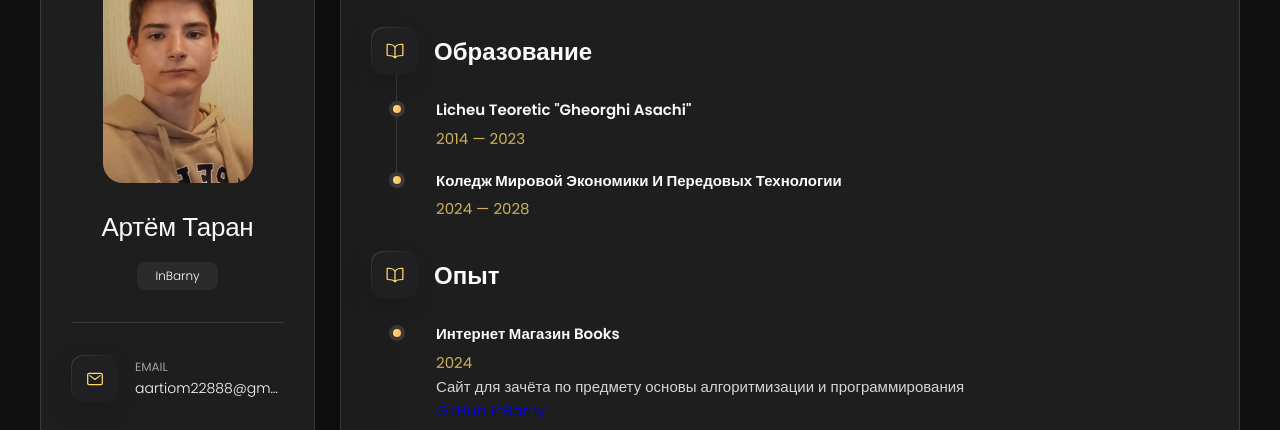
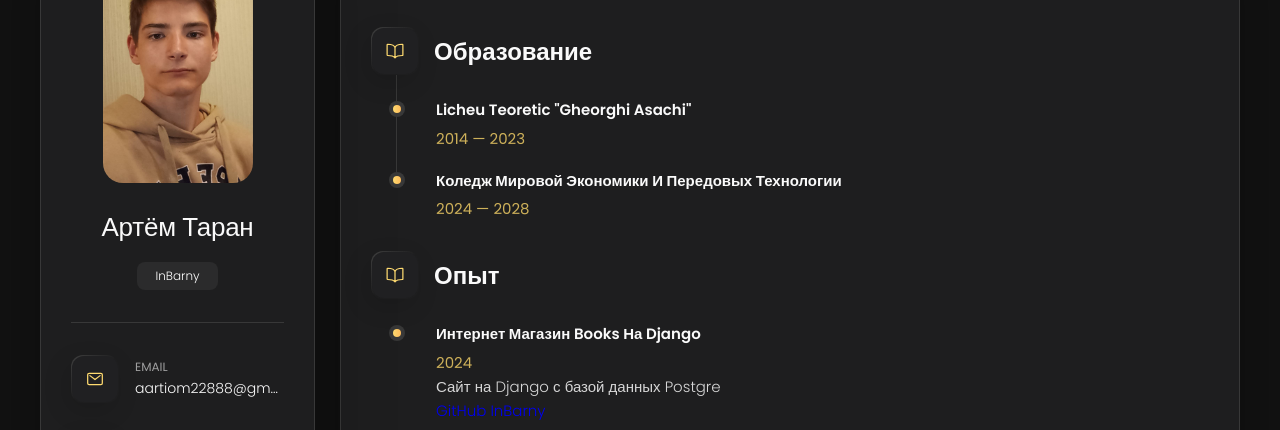
Before and after one commit to InBarny/rezume, a plain HTML site: page index.html in a window 1280 px wide. Both pictures are taken after a click on the button "Информация". Shown: the part 162-592 px from the top of the page. Drawn offline with nearby package versions, Linux system fonts and the light colour scheme; a web font is replaced by a local one.

Commit message:
Update index.html

```diff
--- a/index.html
+++ b/index.html
@@ -297,13 +297,13 @@
 
                         <li class="timeline-item">
 
-                            <h4 class="h4 timeline-item-title">Интернет магазин Books</h4>
+                            <h4 class="h4 timeline-item-title">Интернет магазин Books на Django</h4>
 
                             <span>2024</span>
 
                             <p class="timeline-text">
-                                Сайт для зачёта по предмету основы алгоритмизации и программирования
-                                <a href="https://github.com/zinkin-kmept/exam-InBarny" target="_blank"
+                                Сайт на Django с базой данных Postgre
+                                <a href="https://github.com/InBarny/project" target="_blank"
                                     class="contact-link">GitHub InBarny</a>
                             </p>
 
```
